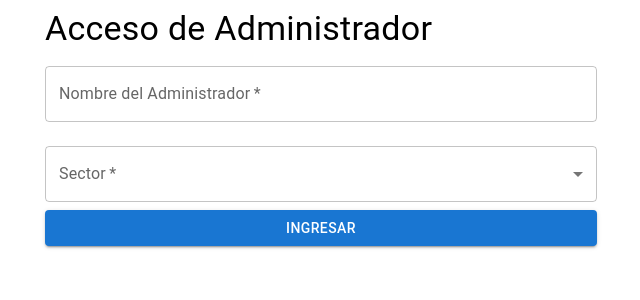
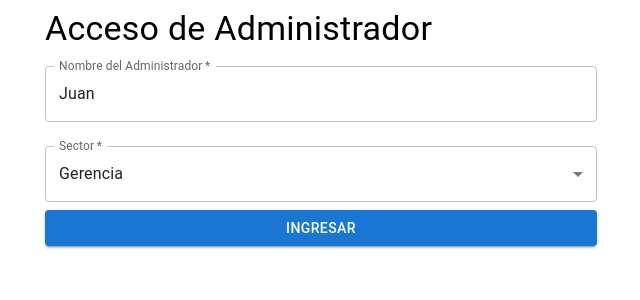
Before and after one commit to pomasabrina/pv_tp_integrador_grupo20, a React (Vite) app: page /login in a window 1280 px wide. Shown: the top 300 px of the page, without its empty margins (319-959 px from the left). Built offline with nearby package versions, Linux system fonts and the light colour scheme.

Commit message:
cambios y pruebas en el Login, Bazan Fabricio

```diff
--- a/src/pages/Login.jsx
+++ b/src/pages/Login.jsx
@@ -1,14 +1,15 @@
 import { useState } from "react";
+import { useEffect } from "react";
 import { useNavigate } from "react-router-dom";
 import { TextField, MenuItem, Button, Typography, Container } from "@mui/material";
 
 import { useAdmin } from "../hook/useAdmin";
 
 const Login = () => {
-  const [nombre, setNombre] = useState("");
-  const [sector, setSector] = useState("");
+  const [nombre, setNombre] = useState("Juan");
+  const [sector, setSector] = useState("Gerencia");
 
-  const { iniciarSesion } = useAdmin();
+  const {admin, iniciarSesion } = useAdmin();
   const navigate = useNavigate();
 
   const handleSubmit = (e) => {
@@ -16,6 +17,12 @@ const Login = () => {
     iniciarSesion({ nombre, sector });
     navigate("/dashboard");
   };
+  /*para que no se rediriga al login si ya esta logueado y no se pueda acceder a la pagina*/
+  useEffect(() => {
+    if (admin !== null) {
+      navigate("/dashboard", { replace: true });
+    }
+  }, [admin, navigate]);
 
   return (
     <Container maxWidth="sm">
```
